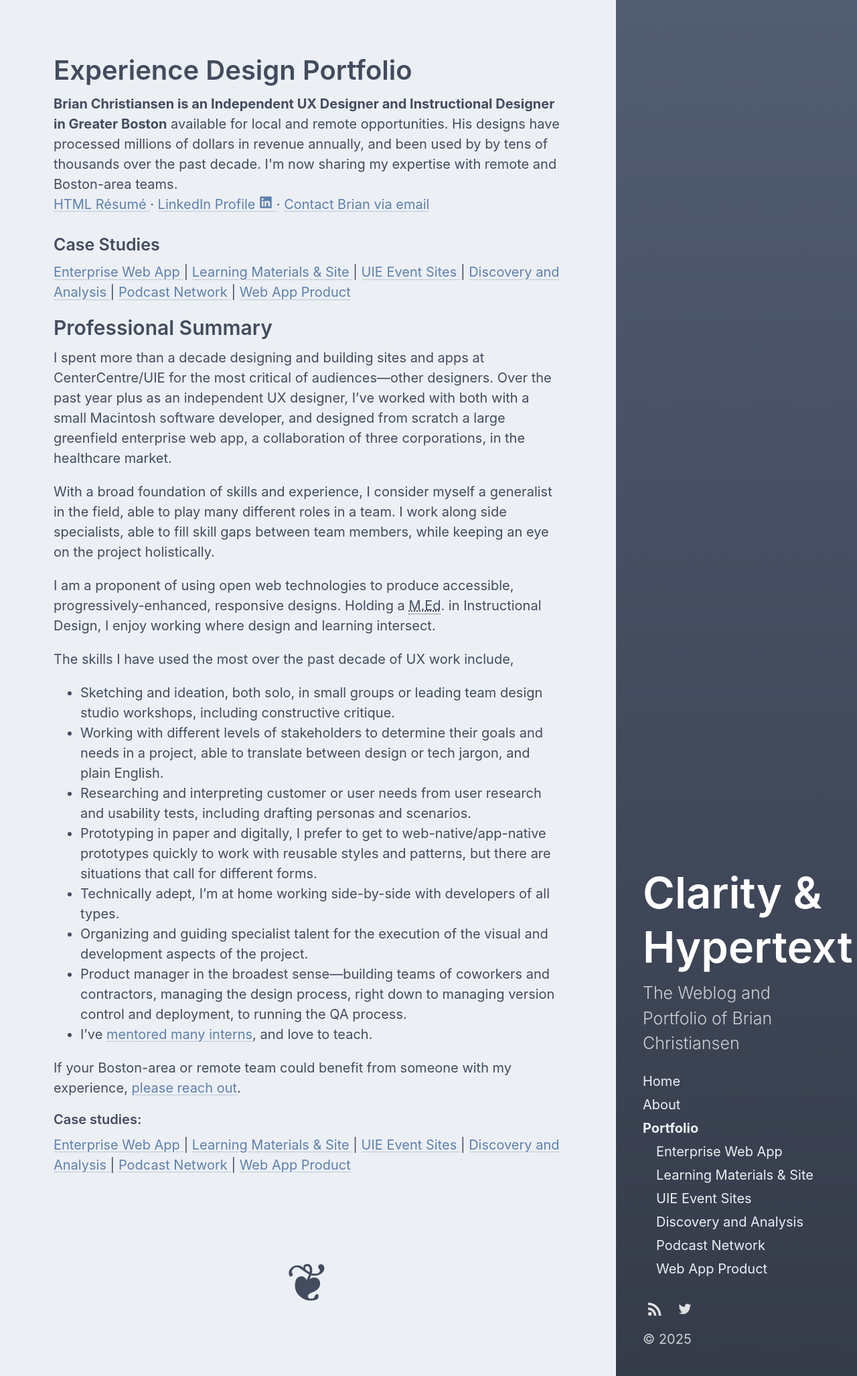
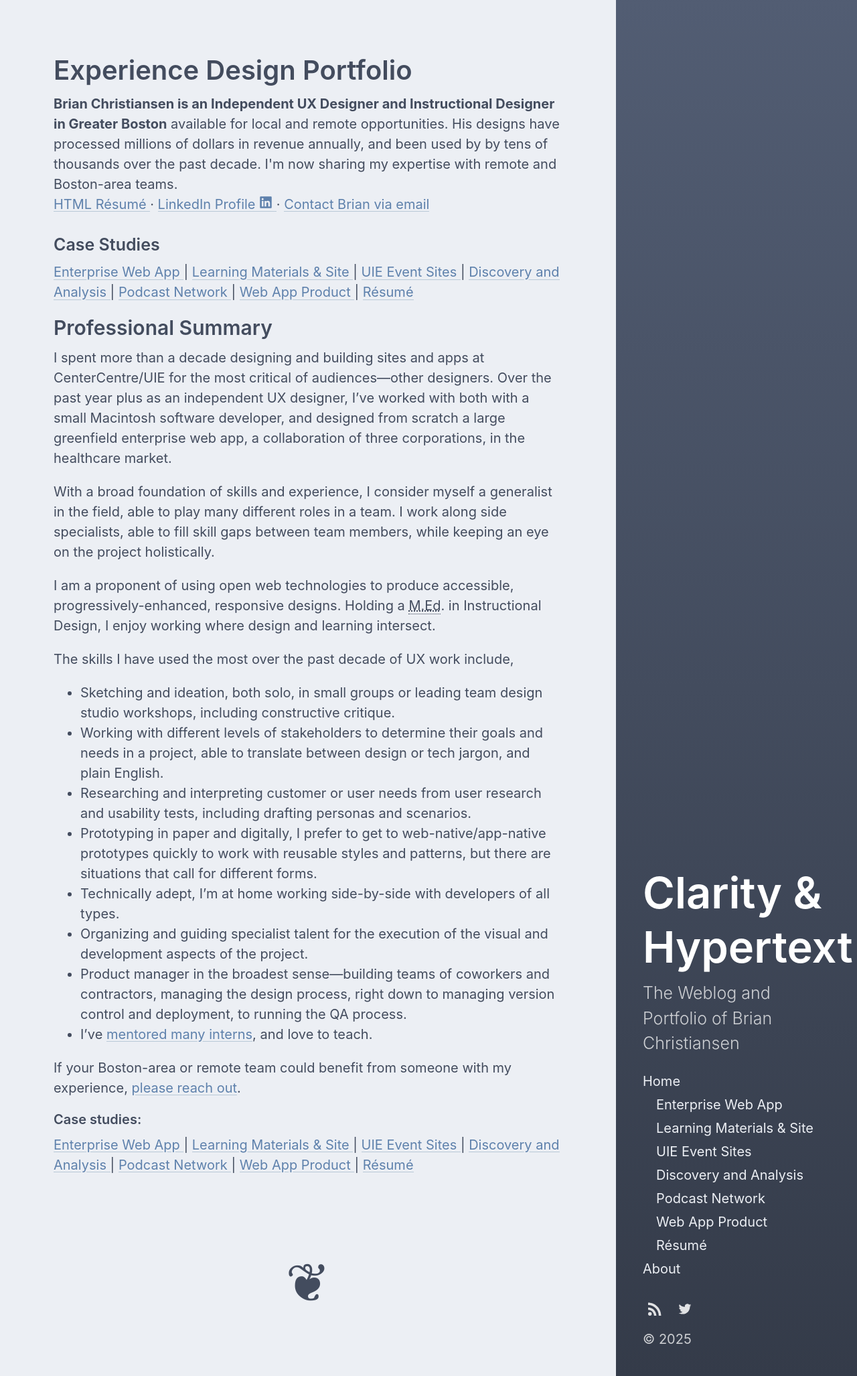
Before and after one commit to briandigital/bd4, a Jekyll site: the page built from portfolio/index.md, in a window 1280 px wide. Shown: the whole page at 67% size. Built offline with Jekyll 4.4.1, drawn with Linux system fonts in a browser that asks for light colours.

Commit message:
Puts all portfolio content menu items as sub-menu items of the Home page

```diff
--- a/_includes/portfolio-links.html
+++ b/_includes/portfolio-links.html
@@ -1,7 +1,7 @@
 {% comment %}
-  Dynamically generate list of links to all portfolio pages, only show if in the portfolio section or on home page.
+  Dynamically generate list of links to all portfolio pages and resume, show as submenu under Home when on case study pages or when Home is active.
 {% endcomment %}
-    {% if page.url contains 'portfolio' or page.url == '/' %}
+    {% if page.url contains 'portfolio' or page.url == '/' or page.category == "case-study" %}
       {% assign pages_list = site.pages %}
       {% for node in pages_list %}
         {% if node.title != null %}
@@ -16,4 +16,11 @@
           {% endif %}
         {% endif %}
       {% endfor %}
+      {% comment %} Add resume link {% endcomment %}
+      {% for node in pages_list %}
+        {% if node.title == "Résumé" %}
+          <span><a class="case-study {% if page.url == node.url %}active{% endif %}"
+                href="{{ site.baseurl }}{{ node.url }}">Résumé</a></span>
+        {% endif %}
+      {% endfor %}
     {% endif %}
--- a/_includes/sidebar-nav-links.html
+++ b/_includes/sidebar-nav-links.html
@@ -2,18 +2,38 @@
   {% if site.sidebar_home_link %}
     <a class="home-link {% if page.url == '/' %} active{% endif %}"
         href="{{ site.baseurl }}/">Home</a>
+    {% comment %}
+      Show case studies and resume as submenu under Home when on case study pages or when Home is active
+    {% endcomment %}
+    {% if page.url contains 'portfolio' or page.url == '/' or page.category == "case-study" %}
+      {% assign pages_list = site.pages %}
+      {% for node in pages_list %}
+        {% if node.title != null %}
+          {% if node.category == "case-study" %}
+          <span class="submenu-item"><a class="case-study {% if page.url == node.url %}active{% endif %}"
+                href="{{ site.baseurl }}{{ node.url }}">
+                {% if node.nav-title != null %}
+                  {{ node.nav-title }}
+                {% else %}
+                  {{ node.title }}
+                {% endif %}</a></span>
+          {% endif %}
+        {% endif %}
+      {% endfor %}
+      {% comment %} Add resume link {% endcomment %}
+      {% for node in pages_list %}
+        {% if node.title == "Résumé" %}
+          <span class="submenu-item"><a class="case-study {% if page.url == node.url %}active{% endif %}"
+                href="{{ site.baseurl }}{{ node.url }}">Résumé</a></span>
+        {% endif %}
+      {% endfor %}
+    {% endif %}
   {% endif %}
   {% if site.sidebar_blog_link %}
     <a class="page-link {% if page.url == site.sidebar_blog_link %} active{% endif %}"
 	href="{{ site.baseurl }}{{ site.sidebar_blog_link }}">Blog</a>
   {% endif %}
   {% include page-links.html %}
-
-  {% comment %}
-    The code below dynamically generates a sidebar nav for Portfolio and Case Study pages
-  {% endcomment %}
-
-{% include portfolio-links.html %}
 
   {% comment %}
     The code below dynamically generates a sidebar nav of pages with
--- a/portfolio/index.md
+++ b/portfolio/index.md
@@ -23,6 +22,6 @@ The skills I have used the most over the past decade of UX work include,
 * Technically adept, I'm at home working side-by-side with developers of all types.
 * Organizing and guiding specialist talent for the execution of the visual and development aspects of the project.
 * Product manager in the broadest sense—building teams of coworkers and contractors, managing the design process, right down to managing version control and deployment, to running the QA process.
-* I’ve <a href="https://uie.com/meet-the-interns" title="See 2012–17">mentored many interns</a>, and love to teach.
+* I've <a href="https://uie.com/meet-the-interns" title="See 2012–17">mentored many interns</a>, and love to teach.
 
 If your Boston-area or remote team could benefit from someone with my experience, [please reach out](mailto:brian@briandigital.com).
```
Also changed, not shown: other parts of portfolio/index.md (+0 -1 lines), docs/restructuring-task-list.md (+7 -1 lines).
